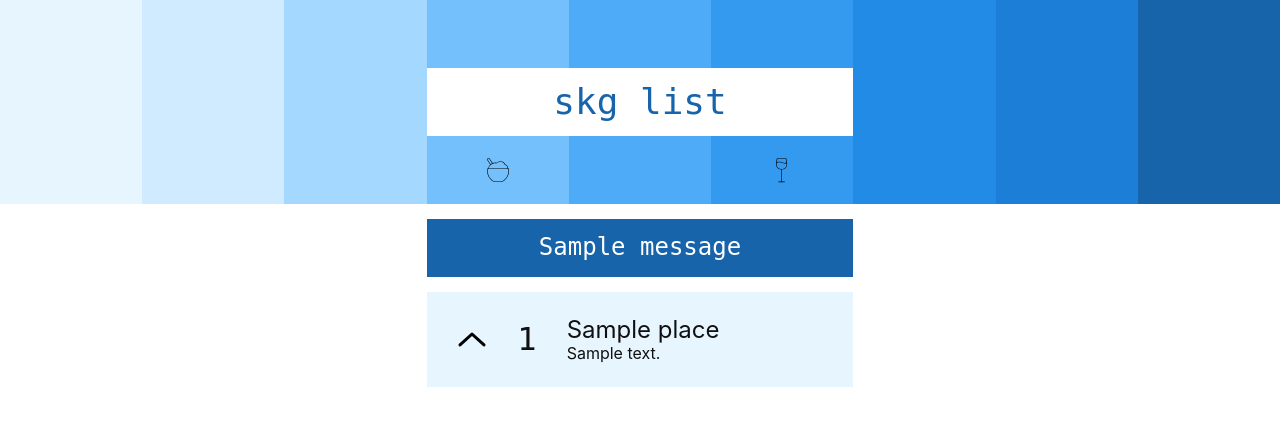
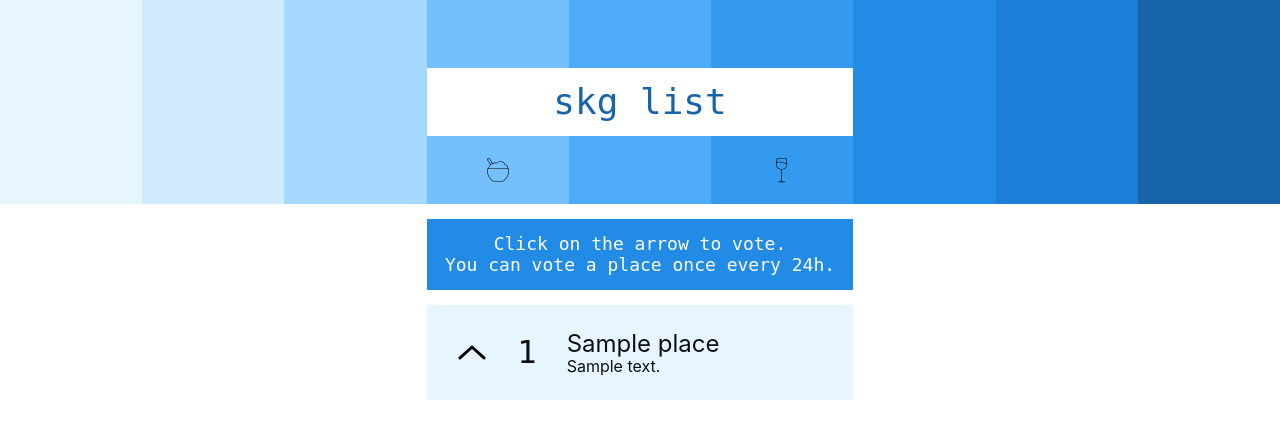
Before and after one commit to sirodoht/skglist.com, a Django app: page / in a window 1280 px wide. Shown: the top 439 px of the page. Run offline with Django 3.2, Linux system fonts and the light colour scheme; tables that the repository leaves empty hold one stand-in row (values such as "Sample post"); one stand-in notice (Sample message) is shown.

Commit message:
change vote alert to javascript loaded

```diff
--- a/main/static/styles/main.css
+++ b/main/static/styles/main.css
@@ -394,13 +394,63 @@ a {
     font-size: 24px;
 }
 
-.alert {
-    background: #1864ab;
+.places-message {
+    background: #228be6;
     color: #fff;
     font-family: monospace;
-    font-size: 24px;
+    font-size: 18px;
     text-align: center;
     margin-top: 15px;
     padding-top: 15px;
     padding-bottom: 15px;
+    padding-right: 5px;
+    padding-left: 5px;
 }
+
+.alert {
+    position: fixed;
+    top: 0;
+    width: 100%;
+    padding-top: 15px;
+    padding-bottom: 15px;
+    padding-right: 15px;
+    padding-left: 15px;
+    background: #1c7ed6;
+    color: #fff;
+    font-family: monospace;
+    font-size: 18px;
+    text-align: center;
+    box-shadow: 0px 3px 14px -4px rgba(0, 0, 0, 0.5);
+    opacity: 0;
+}
+
+.alert-visible {
+    animation: slideInDown 0.2s forwards;
+    opacity: 1;
+}
+
+.alert-hidden {
+    animation: slideOutUp 0.2s forwards;
+}
+
+@keyframes slideInDown {
+    from {
+        transform: translate3d(0, -100%, 0);
+        visibility: visible;
+    }
+
+    to {
+        transform: translate3d(0, 0, 0);
+    }
+}
+
+@keyframes slideOutUp {
+    from {
+      transform: translate3d(0, 0, 0);
+    }
+
+    to {
+      visibility: hidden;
+      transform: translate3d(0, -100%, 0);
+    }
+}
--- a/main/templates/main/index.html
+++ b/main/templates/main/index.html
@@ -15,6 +15,11 @@
 </head>
 <body>
     <div class="grid">
+        <div class="alert" id="alert">
+            Vote registered.
+            <br>You can vote again in 24&nbsp;hours.
+        </div>
+
         <a href="{% url 'main:index' %}" class="logo">
             skg list
         </a>
@@ -35,14 +40,10 @@
         <div class="nine">
         </div>
         <div class="places">
-            {% if messages %}
-            <div class="alert">
-                {% for message in messages %}
-                    {{ message }}<br>
-                {% endfor %}
+            <div class="places-message">
+                Click on the arrow to&nbsp;vote.
+                <br>You can vote a place once every&nbsp;24h.
             </div>
-            {% endif %}
-
             {% for item in places %}
             <div class="places-item">
                 <div class="places-item-head">
@@ -104,8 +105,14 @@
                 xhr.setRequestHeader('X-CSRFToken', getCsrf());
                 xhr.onreadystatechange = function () {
                     if (xhr.readyState == 4 && xhr.status == 200) {
-                        window.location.reload(true);
-                        scroll(0, 0);
+                        document.getElementById('alert').classList.add('alert-visible');
+                        setTimeout(function () {
+                            document.getElementById('alert').classList.add('alert-hidden');
+                            setTimeout(function () {
+                                document.getElementById('alert').classList.remove('alert-visible');
+                                document.getElementById('alert').classList.remove('alert-hidden');
+                            }, 200);
+                        }, 800);
                     }
                 };
                 xhr.send(JSON.stringify(body));
--- a/main/views.py
+++ b/main/views.py
@@ -48,6 +48,4 @@ def vote(request):
         place.votes += 1
         place.save()
         Vote(ip=ip, place=place).save()
-        messages.success(request, "Vote registered.")
-        messages.success(request, "You can vote again in 24 hours.")
         return JsonResponse(status=200, data={"message": "Success."})
```
